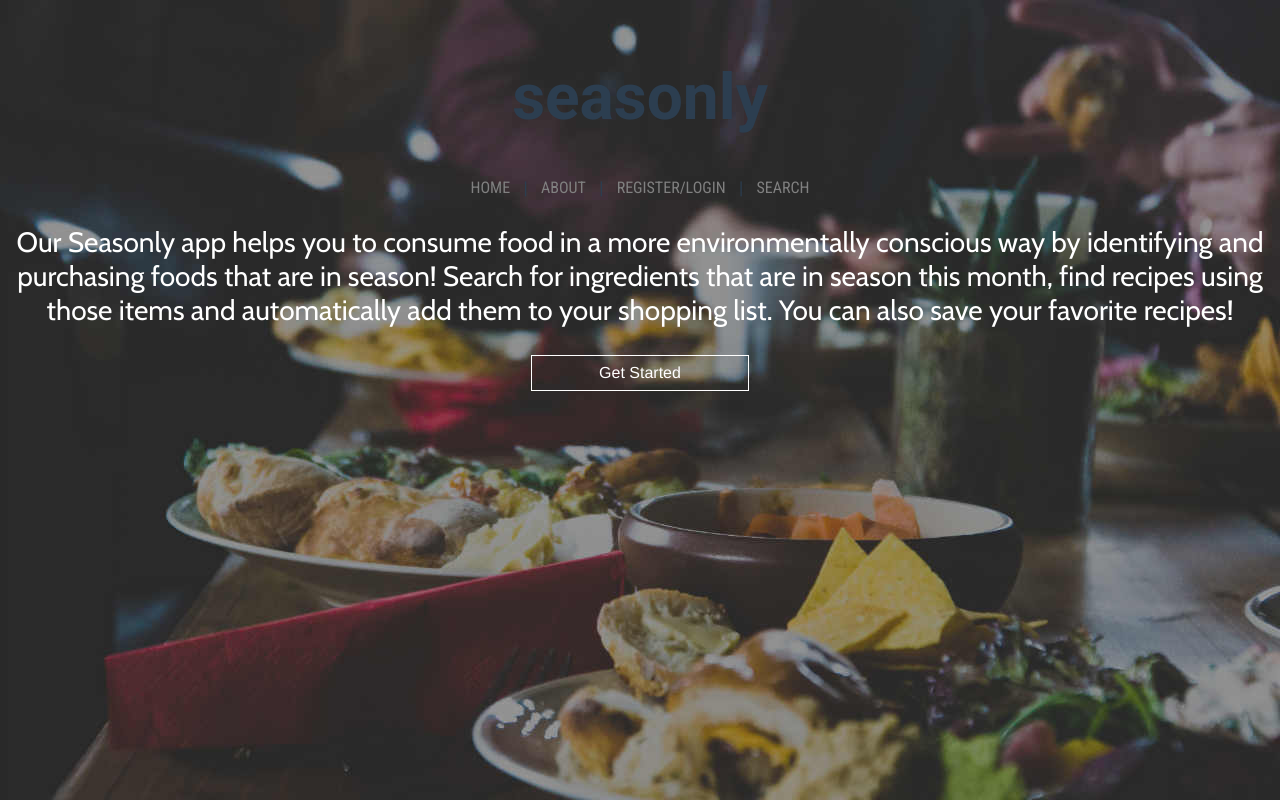
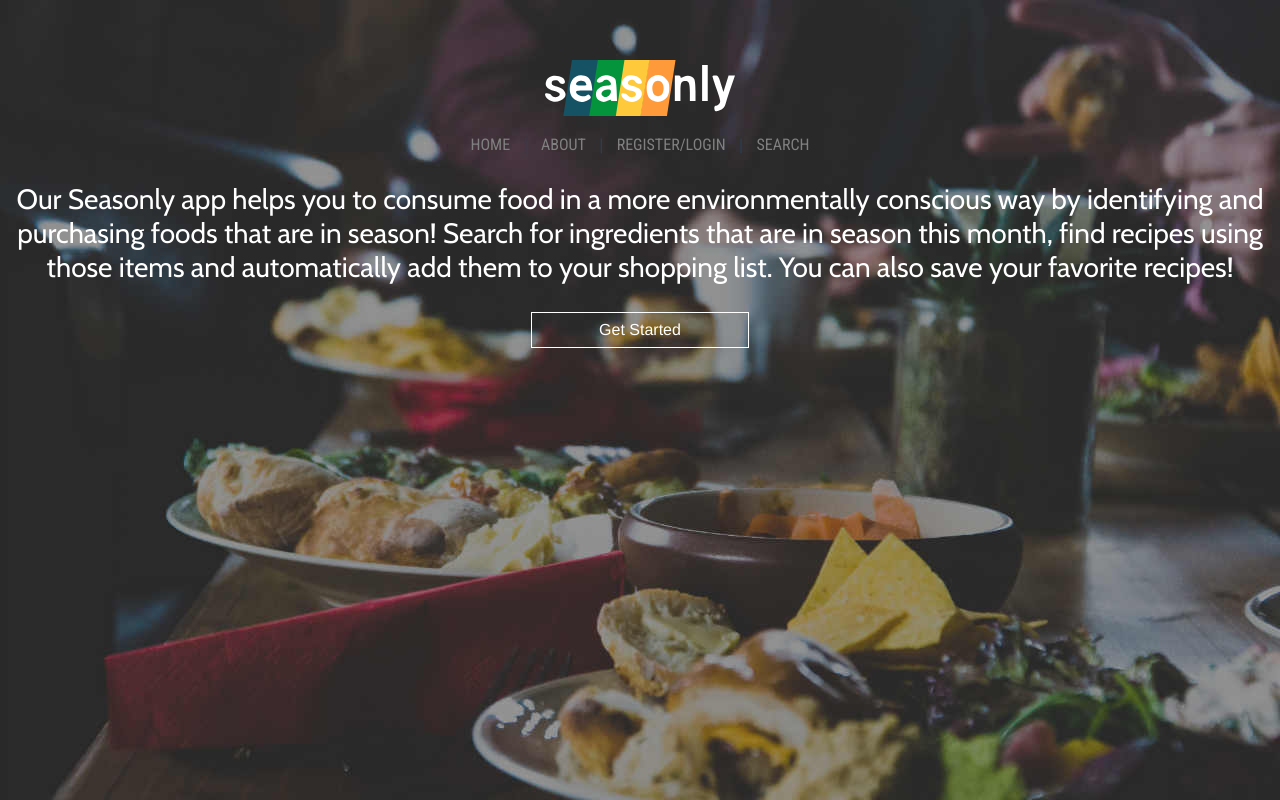
Before and after one commit to team-running-with-scissors/Seasonly, a Vue app: page /shopping-list in a window 1280 px wide. Built offline with nearby package versions, Linux system fonts and the light colour scheme.

Commit message:
logos added and working

```diff
--- a/src/App.vue
+++ b/src/App.vue
@@ -1,7 +1,7 @@
 <template>
   <div id="app">
     <div>
-      <h1 class="title">seasonly</h1>
+      <img id="top-logo" src="../assets/seasonly_logo_white.svg">
       <nav>
         <router-link class="link" to="/">HOME</router-link> &nbsp; |
         &nbsp;
@@ -122,10 +122,15 @@ export default {
 #auth {
 }
 
+#top-logo{
+  width: 15%;
+  max-width: 50%;
+  margin-bottom: 15px
+}
+
 .title{
 Font-Family: 'Roboto', Sans-Serif;
 Font-Size: 4.0em;
-
 }
 
 /* .content{
```
Also changed, not shown: assets/seasonly_logo_black.svg (added), assets/seasonly_logo_white.svg (added).
